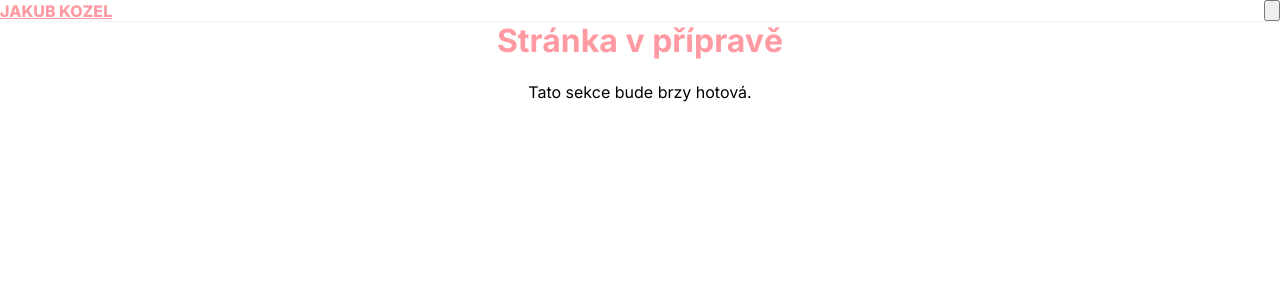
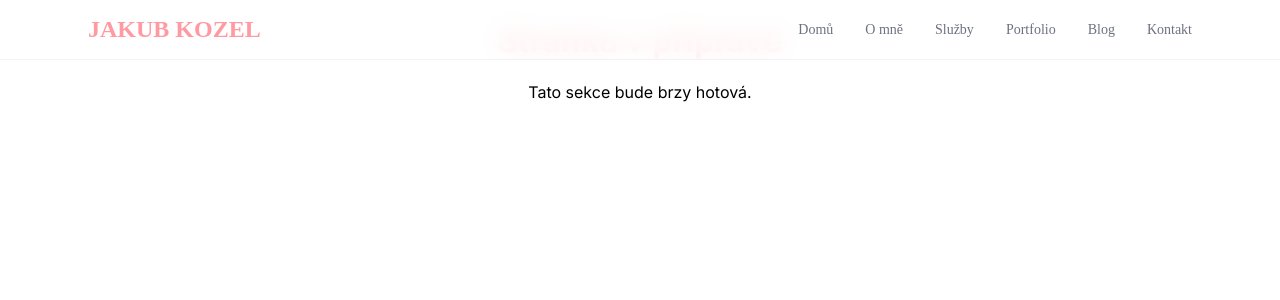
Before and after one commit to Louben17/jakubkozel, a Next.js app: page /blog in a window 1280 px wide. Shown: the top 300 px of the page. Built offline with nearby package versions, Linux system fonts and the light colour scheme.

Commit message:
Add navigation to all pages including homepage with animation

```diff
--- a/src/app/page.tsx
+++ b/src/app/page.tsx
@@ -2,11 +2,11 @@
 "use client";
 
 import { useState, useEffect } from 'react';
+import Navigation from '@/components/Navigation';
 
 export default function Home() {
   const [animationStage, setAnimationStage] = useState(0);
   const [showServices, setShowServices] = useState(false);
-  const [isNavOpen, setIsNavOpen] = useState(false);
 
   useEffect(() => {
     const timer1 = setTimeout(() => setAnimationStage(1), 2000); // Začne beztíže po 2s
@@ -20,15 +20,6 @@ export default function Home() {
 
   const jakub = "JAKUB".split('');
   const kozel = "KOZEL".split('');
-
-  const navItems = [
-    { href: '/', label: 'Domů' },
-    { href: '/o-mne', label: 'O mně' },
-    { href: '/sluzby', label: 'Služby' },
-    { href: '/portfolio', label: 'Portfolio' },
-    { href: '/blog', label: 'Blog' },
-    { href: '/kontakt', label: 'Kontakt' }
-  ];
 
   // Pastelové barvy pro písmena
   const getLetterColor = (letter: string, index: number) => {
@@ -74,58 +65,8 @@ export default function Home() {
   return (
     <div className="min-h-screen bg-white text-black relative overflow-hidden">
 
-      {/* Navigace s CSS třídami */}
-      <nav>
-        <div className="nav-container">
-          <div className="nav-flex">
-            {/* Logo */}
-            <a href="/" className="nav-logo">
-              JAKUB KOZEL
-            </a>
-
-            {/* Desktop Menu */}
-            <div className="nav-menu">
-              {navItems.map((item) => (
-                <a
-                  key={item.href}
-                  href={item.href}
-                  className="nav-link"
-                >
-                  {item.label}
-                </a>
-              ))}
-            </div>
-
-            {/* Mobile Menu Button */}
-            <button
-              className="nav-mobile-btn"
-              onClick={() => setIsNavOpen(!isNavOpen)}
-            >
-              <svg className="w-6 h-6" fill="none" stroke="currentColor" viewBox="0 0 24 24">
-                <path strokeLinecap="round" strokeLinejoin="round" strokeWidth={2} d="M4 6h16M4 12h16M4 18h16" />
-              </svg>
-            </button>
-          </div>
-
-          {/* Mobile Menu */}
-          {isNavOpen && (
-            <div className="nav-mobile-menu">
-              <div className="nav-mobile-links">
-                {navItems.map((item) => (
-                  <a
-                    key={item.href}
-                    href={item.href}
-                    className="nav-link"
-                    onClick={() => setIsNavOpen(false)}
-                  >
-                    {item.label}
-                  </a>
-                ))}
-              </div>
-            </div>
-          )}
-        </div>
-      </nav>
+      {/* Navigace jako komponenta */}
+      <Navigation />
 
       {/* Hlavní obsah s paddingem pro navigaci */}
       <div className="flex items-center justify-center min-h-screen pt-20">
--- a/src/components/Navigation.tsx
+++ b/src/components/Navigation.tsx
@@ -1,12 +1,9 @@
 "use client";
 
-import Link from 'next/link';
-import { usePathname } from 'next/navigation';
 import { useState } from 'react';
 
 export default function Navigation() {
-  const pathname = usePathname();
-  const [isOpen, setIsOpen] = useState(false);
+  const [isNavOpen, setIsNavOpen] = useState(false);
 
   const navItems = [
     { href: '/', label: 'Domů' },
@@ -18,44 +15,31 @@ export default function Navigation() {
   ];
 
   return (
-    <nav className="fixed top-0 left-0 right-0 z-50 bg-white/80 backdrop-blur-md border-b border-gray-200">
-      <div className="max-w-6xl mx-auto px-6 py-4">
-        <div className="flex justify-between items-center">
+    <nav>
+      <div className="nav-container">
+        <div className="nav-flex">
           {/* Logo */}
-          <Link
-            href="/"
-            className="text-2xl font-bold"
-            style={{
-              fontFamily: 'Inter, sans-serif',
-              fontWeight: '800',
-              color: '#FF9AA2'
-            }}
-          >
+          <a href="/" className="nav-logo">
             JAKUB KOZEL
-          </Link>
+          </a>
 
           {/* Desktop Menu */}
-          <div className="hidden md:flex space-x-8">
+          <div className="nav-menu">
             {navItems.map((item) => (
-              <Link
+              <a
                 key={item.href}
                 href={item.href}
-                className={`text-sm font-medium transition-colors ${
-                  pathname === item.href
-                    ? 'text-gray-900 border-b-2 border-gray-900'
-                    : 'text-gray-600 hover:text-gray-900'
-                }`}
-                style={{ fontFamily: 'Inter, sans-serif' }}
+                className="nav-link"
               >
                 {item.label}
-              </Link>
+              </a>
             ))}
           </div>
 
           {/* Mobile Menu Button */}
           <button
-            className="md:hidden text-gray-600"
-            onClick={() => setIsOpen(!isOpen)}
+            className="nav-mobile-btn"
+            onClick={() => setIsNavOpen(!isNavOpen)}
           >
             <svg className="w-6 h-6" fill="none" stroke="currentColor" viewBox="0 0 24 24">
               <path strokeLinecap="round" strokeLinejoin="round" strokeWidth={2} d="M4 6h16M4 12h16M4 18h16" />
@@ -64,23 +48,18 @@ export default function Navigation() {
         </div>
 
         {/* Mobile Menu */}
-        {isOpen && (
-          <div className="md:hidden mt-4 pb-4 border-t border-gray-200">
-            <div className="flex flex-col space-y-3 pt-4">
+        {isNavOpen && (
+          <div className="nav-mobile-menu">
+            <div className="nav-mobile-links">
               {navItems.map((item) => (
-                <Link
+                <a
                   key={item.href}
                   href={item.href}
-                  className={`text-sm font-medium transition-colors ${
-                    pathname === item.href
-                      ? 'text-gray-900'
-                      : 'text-gray-600 hover:text-gray-900'
-                  }`}
-                  style={{ fontFamily: 'Inter, sans-serif' }}
-                  onClick={() => setIsOpen(false)}
+                  className="nav-link"
+                  onClick={() => setIsNavOpen(false)}
                 >
                   {item.label}
-                </Link>
+                </a>
               ))}
             </div>
           </div>
```
